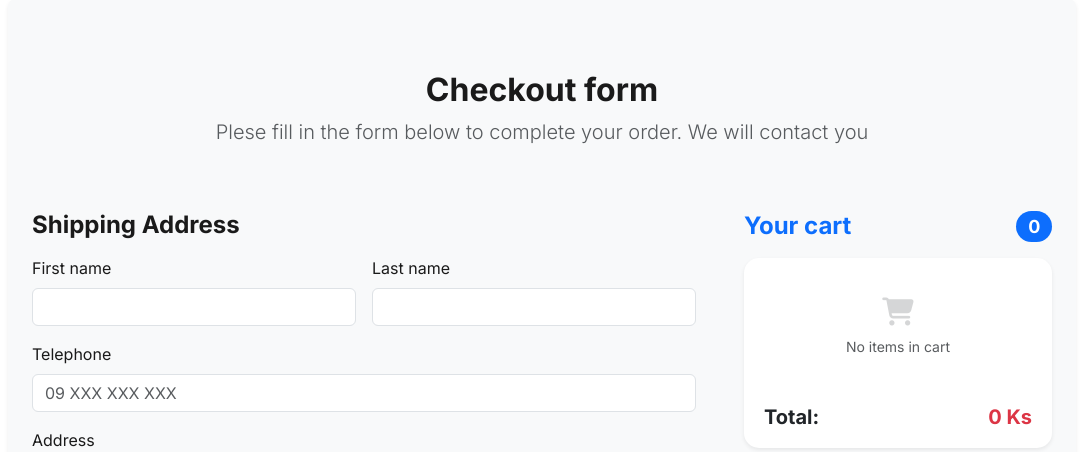
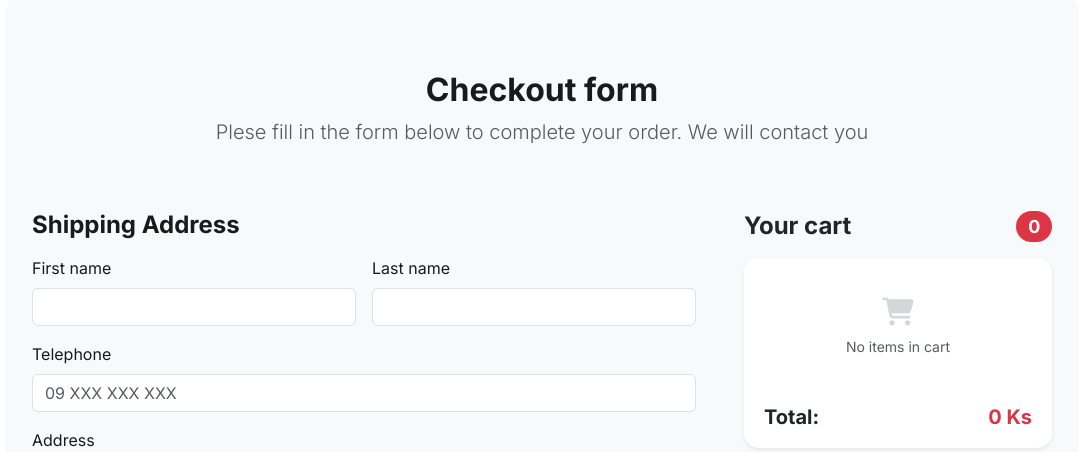
Before and after one commit to ThoonPhyo/iot-store-django, a Django app: page /checkout/ in a window 1280 px wide. Shown: the part 159-611 px from the top of the page, without its empty margins (98-1182 px from the left). Run offline with Django 5.2, Linux system fonts and the light colour scheme; some libraries are stand-ins or nearby versions.

Commit message:
recommit

```diff
--- a/store/templates/store/checkout.html
+++ b/store/templates/store/checkout.html
@@ -13,8 +13,8 @@
     <div class="row g-5">
       <div class="col-md-5 col-lg-4 order-md-last mb-4 checkout-summary">
         <h4 class="d-flex justify-content-between align-items-center mb-3">
-          <span class="text-primary fw-bold">Your cart</span>
-          <span class="badge bg-primary rounded-pill"
+          <span class="text-dark fw-bold">Your cart</span>
+          <span class="badge bg-danger rounded-pill"
             >{{ total_quantity }}</span
           >
         </h4>
```
Also changed, not shown: iot_store/settings.py (+6 -1 lines), README.md.
